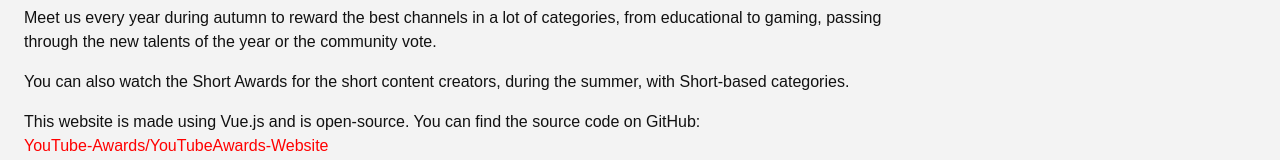
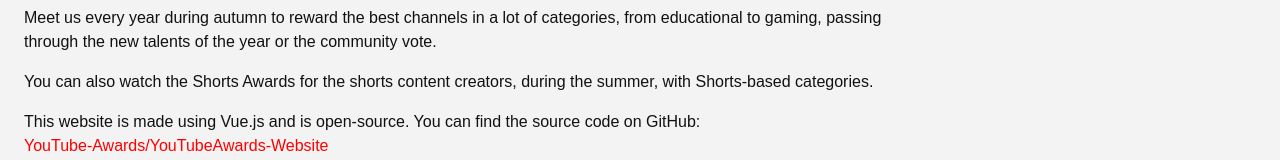
Before and after one commit to YouTube-Awards/YouTubeAwards-Website, a Vue app: page /about in a window 1280 px wide. Shown: the part 136-296 px from the top of the page. Built offline with nearby package versions, Linux system fonts and the light colour scheme.

Commit message:
Fixed typos in "Shorts"

```diff
--- a/src/views/AboutView.vue
+++ b/src/views/AboutView.vue
@@ -6,7 +6,7 @@
 			<p>
 				Meet us every year during autumn to reward the best channels in a lot of categories, from educational to gaming, passing through the new talents of the year or the community vote.
 			</p>
-			<p>You can also watch the Short Awards for the short content creators, during the summer, with Short-based categories.</p>
+			<p>You can also watch the Shorts Awards for the shorts content creators, during the summer, with Shorts-based categories.</p>
 			<p>
 				This website is made using Vue.js and is open-source. You can find the source code on GitHub:<br>
 				<a :href="site_github.url" target="_blank">{{ site_github.full_name }}</a>
```
Also changed, not shown: 1 other file (tests, documents, lock files or other folders).
